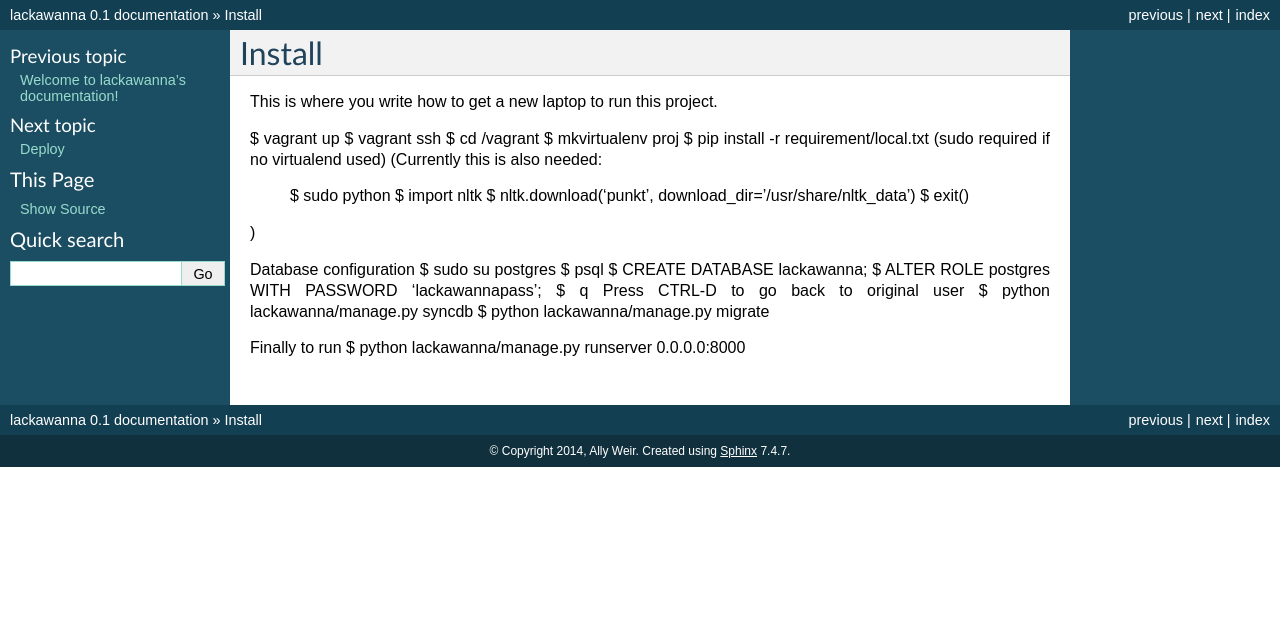
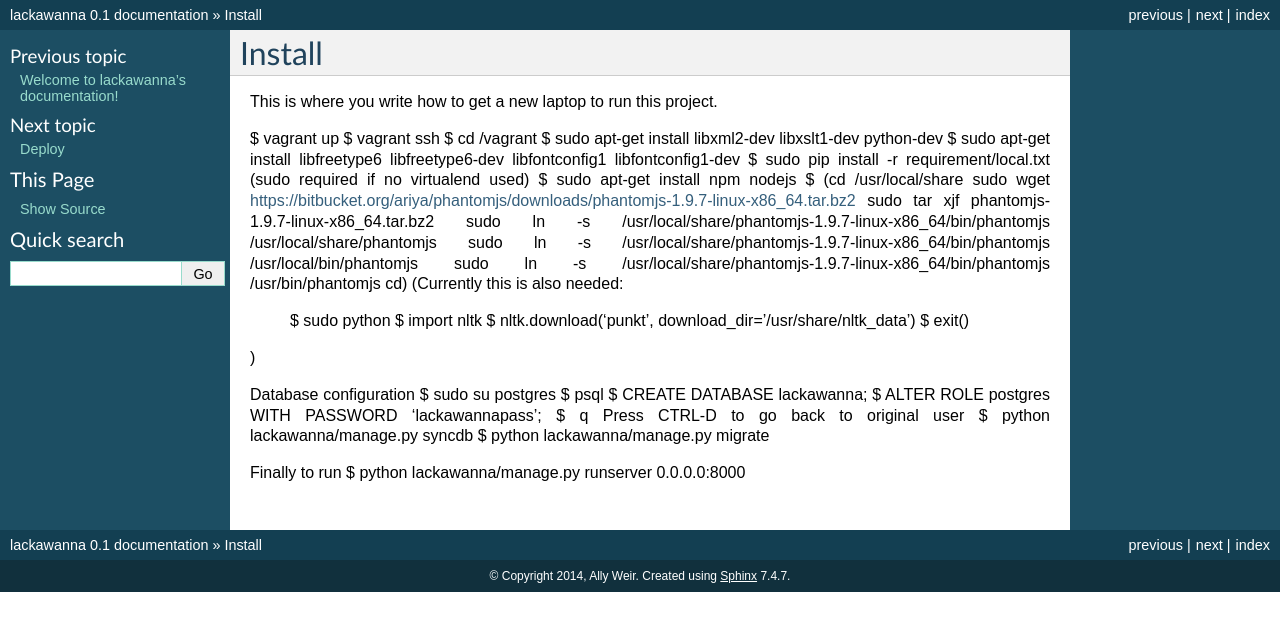
Before and after one commit to allyjweir/lackawanna, a Sphinx documentation site: the page built from docs/install.rst, in a window 1280 px wide. Shown: the top 631 px of the page. Built offline with Sphinx 7.4.7, drawn with Linux system fonts in a browser that asks for light colours; pages that are not in the unit, such as notebooks, are missing from menus.

Commit message:
Updated periphery files to support PhantomJS use.

```diff
--- a/docs/install.rst
+++ b/docs/install.rst
@@ -6,8 +6,18 @@ This is where you write how to get a new laptop to run this project.
 $ vagrant up
 $ vagrant ssh
 $ cd /vagrant
-$ mkvirtualenv proj
-$ pip install -r requirement/local.txt (sudo required if no virtualend used)
+$ sudo apt-get install libxml2-dev libxslt1-dev python-dev
+$ sudo apt-get install libfreetype6 libfreetype6-dev libfontconfig1 libfontconfig1-dev
+$ sudo pip install -r requirement/local.txt (sudo required if no virtualend used)
+$ sudo apt-get install npm nodejs
+$
+(cd /usr/local/share
+sudo wget https://bitbucket.org/ariya/phantomjs/downloads/phantomjs-1.9.7-linux-x86_64.tar.bz2
+sudo tar xjf phantomjs-1.9.7-linux-x86_64.tar.bz2
+sudo ln -s /usr/local/share/phantomjs-1.9.7-linux-x86_64/bin/phantomjs /usr/local/share/phantomjs
+sudo ln -s /usr/local/share/phantomjs-1.9.7-linux-x86_64/bin/phantomjs /usr/local/bin/phantomjs
+sudo ln -s /usr/local/share/phantomjs-1.9.7-linux-x86_64/bin/phantomjs /usr/bin/phantomjs
+cd)
 (Currently this is also needed:
   $ sudo python
   $ import nltk
```
Also changed, not shown: 2 other files.
